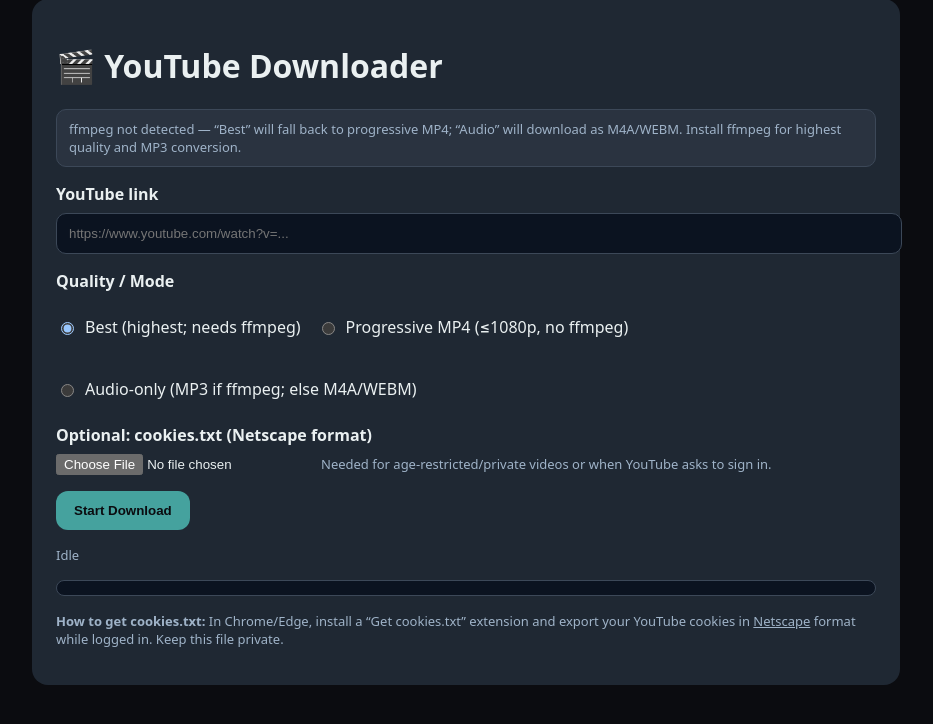
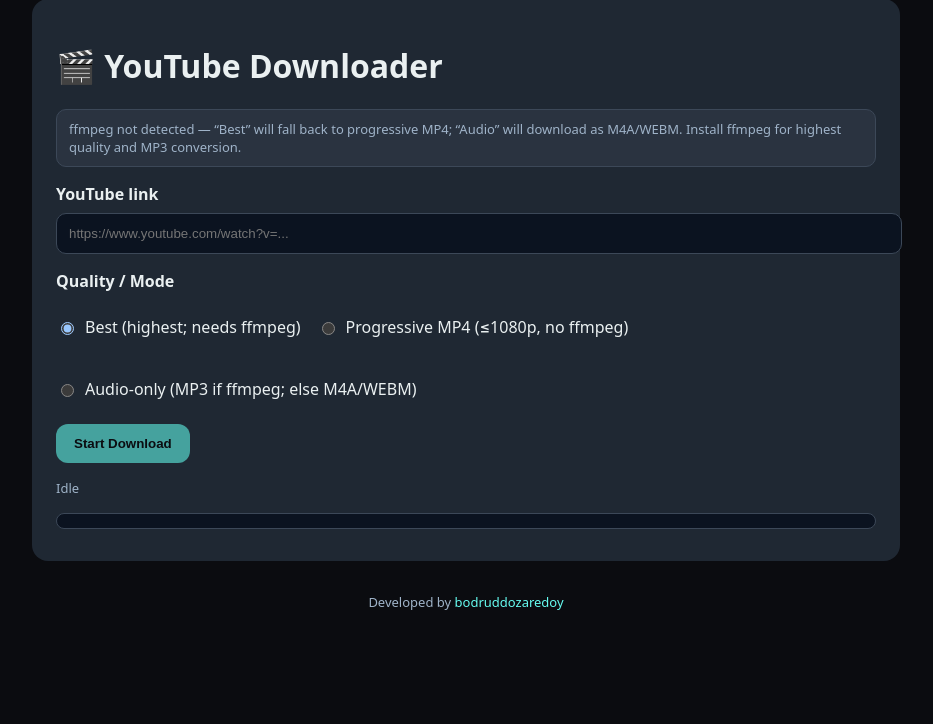
Before and after one commit to BodruddozaRedoy/Youtube-Video-Downloader, a Flask app: page / in a window 1280 px wide. Shown: the part 41-765 px from the top of the page, without its empty margins (174-1107 px from the left). Run offline with Flask 3, Linux system fonts and the light colour scheme.

Commit message:
Fixed cookie error for all user

```diff
--- a/app.py
+++ b/app.py
@@ -13,8 +13,20 @@
 app = Flask(__name__)
 app.secret_key = "dev"  # change in production
 
+# Branding (your credit)
+DEV_NAME = os.environ.get("DEV_NAME", "bodruddozaredoy")
+DEV_URL  = os.environ.get("DEV_URL",  "https://www.devredoy.com/")
+
+# Optional: path to a server-side cookies.txt (Netscape format)
+# e.g., set COOKIES_FILE=/cookies/cookies.txt and mount that file in Docker
+COOKIES_FILE = os.environ.get("COOKIES_FILE")  # file path or None
+
+# Optional: YouTube client selection to reduce friction on some videos
+# Comma-separated list. Common picks: android,web,ios
+YTDLP_PLAYER_CLIENT = os.environ.get("YTDLP_PLAYER_CLIENT", "android,web")
+
 # In-memory progress state
-PROGRESS = {}  # job_id -> dict(status, percent, speed, eta, msg, tmpdir, final_path, error, filename, cookiefile, cookiedir)
+PROGRESS = {}  # job_id -> dict(status, percent, speed, eta, msg, tmpdir, final_path, error, filename)
 
 
 # ---------- Utilities ----------
@@ -47,8 +59,6 @@
         "final_path": None,
         "filename": None,
         "error": None,
-        "cookiefile": None,
-        "cookiedir": None,
     }
     return job_id
 
@@ -63,7 +73,7 @@
     """
     ff = have_ffmpeg()
     ff_loc = os.environ.get("FFMPEG_LOCATION")  # optional
-    cookiefile = PROGRESS.get(job_id, {}).get("cookiefile")
+    player_clients = [c.strip() for c in YTDLP_PLAYER_CLIENT.split(",") if c.strip()]
 
     def hook(d):
         job = PROGRESS.get(job_id)
@@ -91,11 +101,13 @@
         "progress_hooks": [hook],
         "quiet": True,
         "noprogress": True,
+        "extractor_args": {"youtube": {"player_client": player_clients}},
     }
     if ff_loc:
         ydl_opts["ffmpeg_location"] = ff_loc  # tell yt-dlp where ffmpeg/ffprobe are
-    if cookiefile:
-        ydl_opts["cookiefile"] = cookiefile   # pass uploaded cookies to yt-dlp
+    # If a server-side cookies file exists, use it automatically (users won't be asked)
+    if COOKIES_FILE and os.path.exists(COOKIES_FILE):
+        ydl_opts["cookiefile"] = COOKIES_FILE
 
     if mode == "audio":
         if ff:
@@ -179,17 +191,18 @@
 
 @app.route("/", methods=["GET"])
 def index():
-    return render_template("index.html")
+    # Pass branding to template
+    return render_template("index.html", dev_name=DEV_NAME, dev_url=DEV_URL)
 
 
 @app.route("/ffmpeg", methods=["GET"])
 def ffmpeg_status():
-    return jsonify({"ok": True, "ffmpeg": have_ffmpeg()})
+    return jsonify({"ok": True, "ffmpeg": have_ffmpeg(), "cookies": bool(COOKIES_FILE and os.path.exists(COOKIES_FILE))})
 
 
 @app.route("/start", methods=["POST"])
 def start():
-    # Accept form-data (file upload) or JSON
+    # Users only send URL + mode. Cookies (if any) are server-side and automatic.
     data = request.form or request.json or {}
     url = (data.get("url") or "").strip()
     mode = (data.get("mode") or "best").strip()
@@ -197,16 +210,6 @@
         return jsonify({"ok": False, "error": "No URL"}), 400
 
     job_id = make_job()
-
-    # If a cookies.txt file was uploaded, save it for this job
-    file = request.files.get("cookies")
-    if file and file.filename:
-        cookiedir = tempfile.mkdtemp(prefix=f"yt_cookie_{job_id}_")
-        cookiefile = os.path.join(cookiedir, "cookies.txt")
-        file.save(cookiefile)
-        PROGRESS[job_id]["cookiedir"] = cookiedir
-        PROGRESS[job_id]["cookiefile"] = cookiefile
-
     threading.Thread(target=download_worker, args=(url, mode, job_id), daemon=True).start()
     return jsonify({"ok": True, "job_id": job_id})
 
@@ -238,7 +241,6 @@
 
     final_path = job["final_path"]
     tmpdir = job["tmpdir"]
-    cookiedir = job.get("cookiedir")
     filename = os.path.basename(final_path)
 
     @after_this_request
@@ -247,11 +249,6 @@
             shutil.rmtree(tmpdir, ignore_errors=True)
         except Exception:
             pass
-        if cookiedir:
-            try:
-                shutil.rmtree(cookiedir, ignore_errors=True)
-            except Exception:
-                pass
         PROGRESS.pop(job_id, None)  # free memory
         return resp
 
@@ -259,6 +256,6 @@
 
 
 if __name__ == "__main__":
-    # For local dev
+    # For local dev / Docker / PaaS
     port = int(os.environ.get("PORT", "5000"))
     app.run(host="0.0.0.0", port=port, debug=True)
--- a/templates/index.html
+++ b/templates/index.html
@@ -18,7 +18,9 @@
     .muted { color:#9fb3c8; font-size:13px; }
     .mono { font-family: ui-monospace, SFMono-Regular, Menlo, Consolas, monospace; }
     .banner { background:#2a3340; border:1px solid #3c4858; padding:10px 12px; border-radius:10px; margin-bottom:12px; }
-    .row { display:flex; gap:12px; align-items:center; flex-wrap:wrap; }
+    .footer { max-width:820px; margin: 20px auto 0; padding: 12px 16px; color: #9fb3c8; font-size: 13px; text-align: center; }
+    .footer a { color: #66fcf1; text-decoration: none; }
+    .footer a:hover { text-decoration: underline; }
   </style>
 </head>
 <body>
@@ -30,7 +32,11 @@
       Install ffmpeg for highest quality and MP3 conversion.
     </div>
 
-    <form id="form" enctype="multipart/form-data">
+    <div id="cookiesBanner" class="banner muted" style="display:none;">
+      Server cookies detected — sign-in/age-restricted videos should work automatically.
+    </div>
+
+    <form id="form">
       <label for="url">YouTube link</label>
       <input id="url" name="url" type="text" placeholder="https://www.youtube.com/watch?v=..." required />
 
@@ -41,24 +47,17 @@
         <label><input type="radio" name="mode" value="audio" /> Audio-only (MP3 if ffmpeg; else M4A/WEBM)</label>
       </div>
 
-      <label for="cookies">Optional: cookies.txt (Netscape format)</label>
-      <div class="row">
-        <input id="cookies" name="cookies" type="file" accept=".txt" />
-        <span class="muted">Needed for age-restricted/private videos or when YouTube asks to sign in.</span>
-      </div>
-
       <button type="submit">Start Download</button>
     </form>
 
     <div id="status" class="muted" style="margin-top:16px;">Idle</div>
     <div class="bar"><div id="fill" class="fill"></div></div>
     <div id="details" class="muted mono" style="margin-top:8px;"></div>
+  </div>
 
-    <p class="muted" style="margin-top:16px;">
-      <b>How to get cookies.txt:</b> In Chrome/Edge, install a “Get cookies.txt” extension and export
-      your YouTube cookies in <u>Netscape</u> format while logged in. Keep this file private.
-    </p>
-  </div>
+  <footer class="footer">
+    Developed by <a href="{{ dev_url }}" target="_blank" rel="noopener">{{ dev_name }}</a>
+  </footer>
 
   <script>
     const form = document.getElementById("form");
@@ -66,6 +65,7 @@
     const fillEl = document.getElementById("fill");
     const detailsEl = document.getElementById("details");
     const ffmpegBanner = document.getElementById("ffmpegBanner");
+    const cookiesBanner = document.getElementById("cookiesBanner");
 
     let timer = null;
     let currentJob = null;
@@ -84,12 +84,13 @@
       return `${m}m ${s}s`;
     }
 
-    async function checkFFmpeg() {
+    async function checkRuntime() {
       try {
         const res = await fetch("/ffmpeg");
         const data = await res.json();
-        if (data && data.ok && !data.ffmpeg) {
-          ffmpegBanner.style.display = "block";
+        if (data && data.ok) {
+          if (!data.ffmpeg) ffmpegBanner.style.display = "block";
+          if (data.cookies) cookiesBanner.style.display = "block";
         }
       } catch (_) {}
     }
@@ -141,7 +142,7 @@
       poll(currentJob);
     });
 
-    checkFFmpeg();
+    checkRuntime();
   </script>
 </body>
 </html>
```
